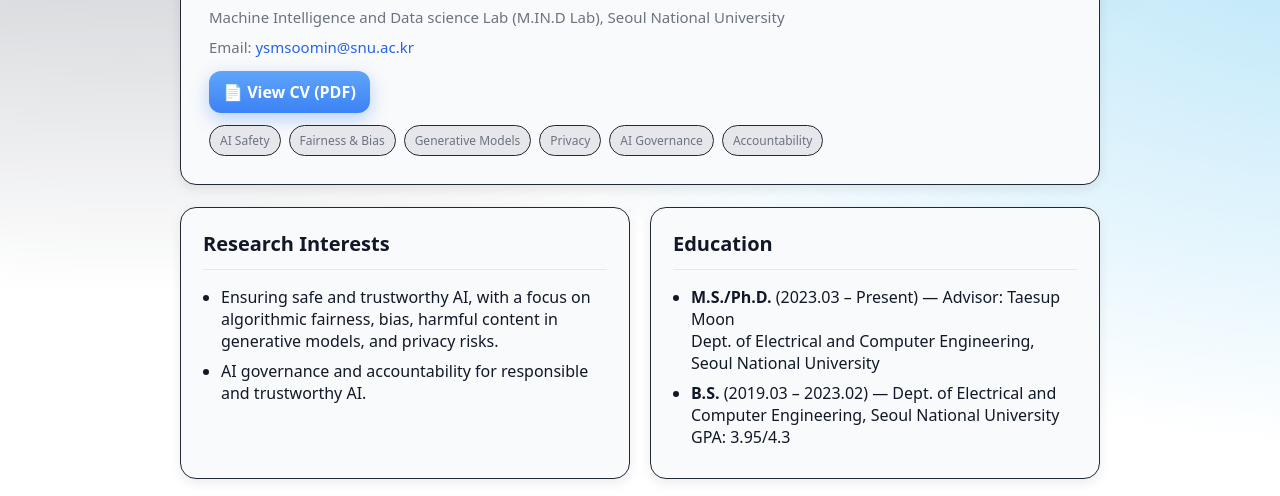
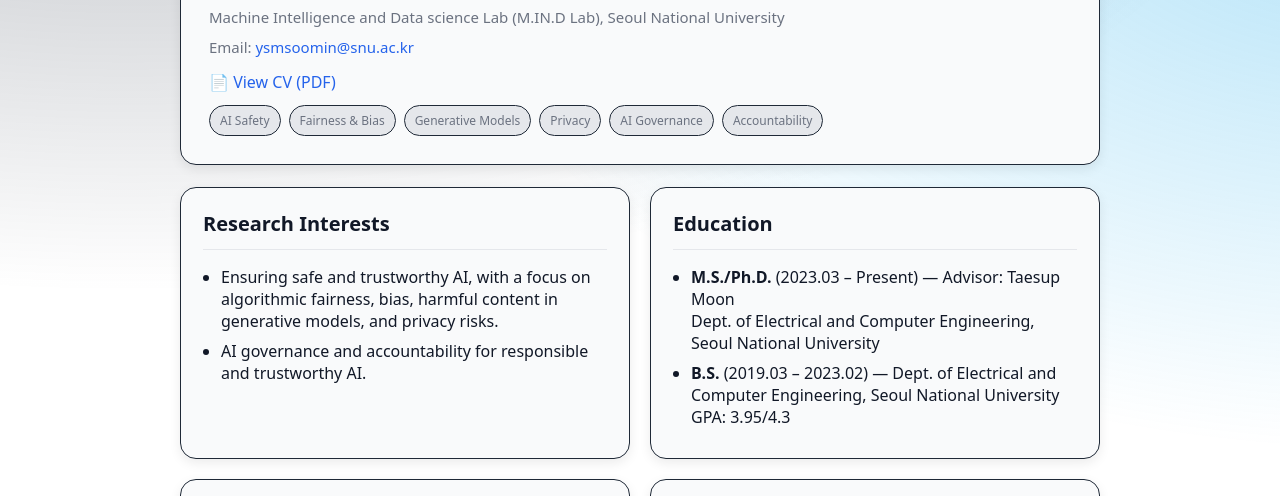
Before and after one commit to sumin-yu/sumin-yu.github.io, a plain HTML site: page index.html in a window 1280 px wide. Shown: the part 228-724 px from the top of the page. Drawn offline with Linux system fonts and the light colour scheme.

Commit message:
Update index.html

```diff
--- a/index.html
+++ b/index.html
@@ -90,11 +90,11 @@
       <div class="role">M.S./Ph.D. student (Advisor: Taesup Moon)</div>
       <div class="meta">Machine Intelligence and Data science Lab (M.IN.D Lab), Seoul National University</div>
       <div class="meta">Email: <a href="mailto:ysmsoomin@snu.ac.kr">ysmsoomin@snu.ac.kr</a></div>
-      <div style="margin-top:14px; display:flex; gap:10px; flex-wrap:wrap">
-        <a class="button" href="cv_suminyu.pdf" target="_blank" rel="noopener">📄 View CV (PDF)</a>
+      <div style="margin-top:14px; display:flex; flex-direction:column; gap:6px;">
+        <a href="cv_suminyu.pdf" target="_blank" rel="noopener">📄 View CV (PDF)</a>
         <!-- Add external links if desired:
-        <a class="button" href="#">Google Scholar</a>
-        <a class="button" href="#">LinkedIn</a>
+        <a href="#">Google Scholar</a>
+        <a href="#">LinkedIn</a>
         -->
       </div>
       <div class="kvs">
```
